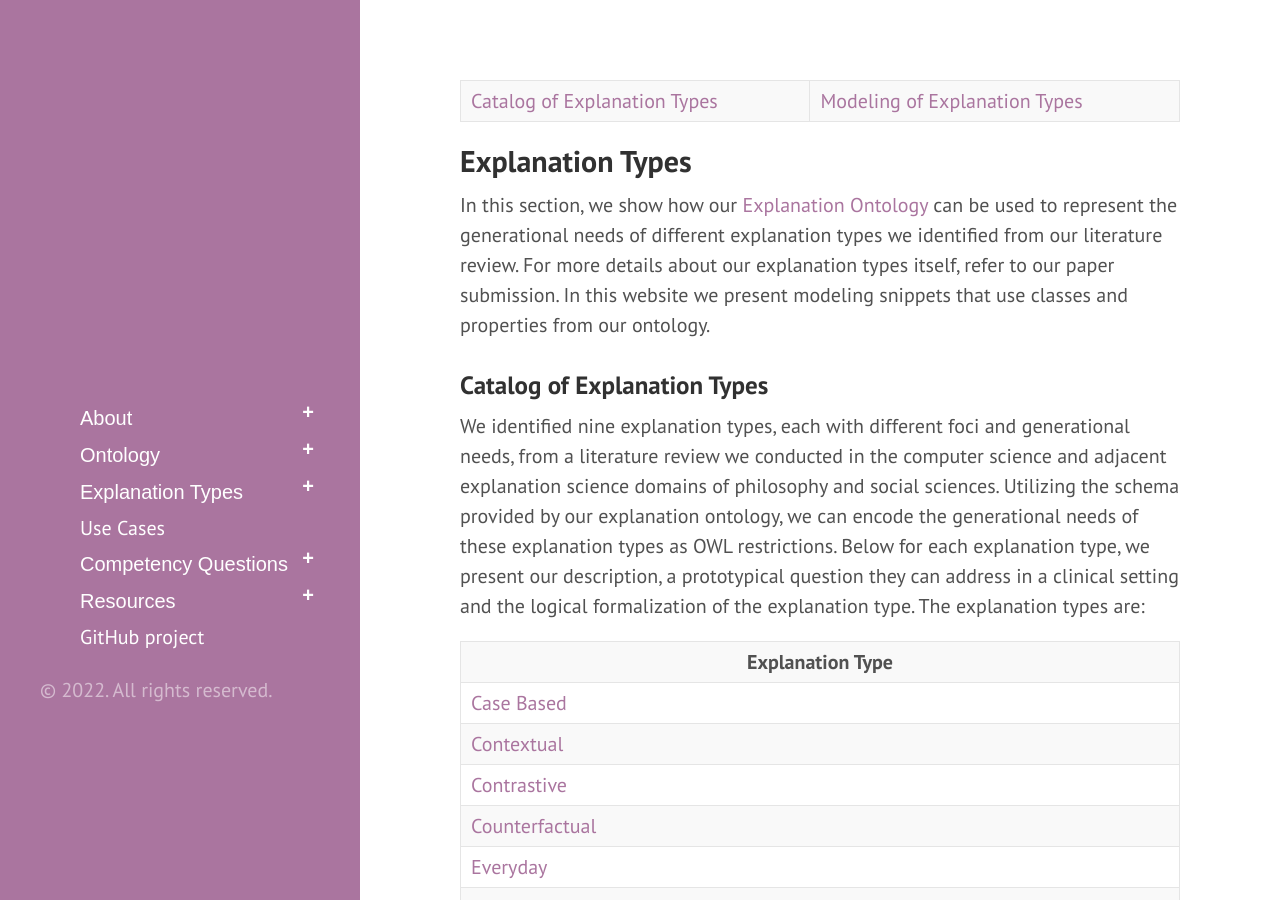
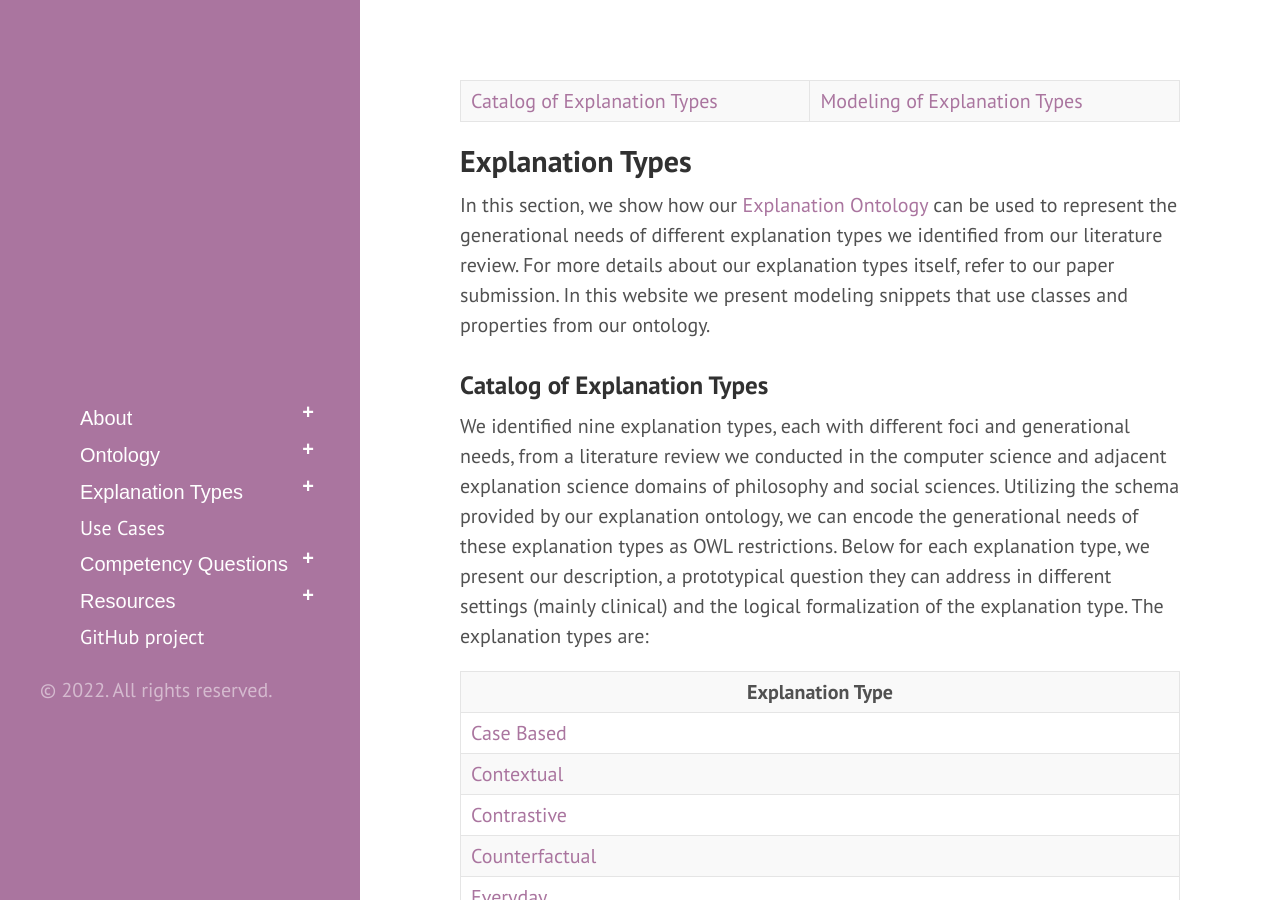
Before and after one commit to tetherless-world/explanation-ontology, a Jekyll site: the page built from modeling.md, in a window 1280 px wide and 900 px high. Built offline with Jekyll 4.4.1, drawn with Linux system fonts in a browser that asks for light colours; Markdown is read by kramdown in place of the engine named in the settings.

Commit message:
Update modeling.md

```diff
--- a/modeling.md
+++ b/modeling.md
@@ -17,7 +17,7 @@
 
 
 <h3>Catalog of Explanation Types</h3>
-  <p>We identified nine explanation types, each with different foci and generational needs, from a literature review we conducted in the computer science and adjacent explanation science domains of philosophy and social sciences. Utilizing the schema provided by our explanation ontology, we can encode the generational needs of these explanation types as OWL restrictions. Below for each explanation type, we present our description, a prototypical question they can address in a clinical setting and the logical formalization of the explanation type. The explanation types are:
+  <p>We identified nine explanation types, each with different foci and generational needs, from a literature review we conducted in the computer science and adjacent explanation science domains of philosophy and social sciences. Utilizing the schema provided by our explanation ontology, we can encode the generational needs of these explanation types as OWL restrictions. Below for each explanation type, we present our description, a prototypical question they can address in different settings (mainly clinical) and the logical formalization of the explanation type. The explanation types are:
   <table id="catalogexplanations">
     <th>Explanation Type</th>
     <tr><td><a href="#casebased">Case Based</a></td></tr>
```
